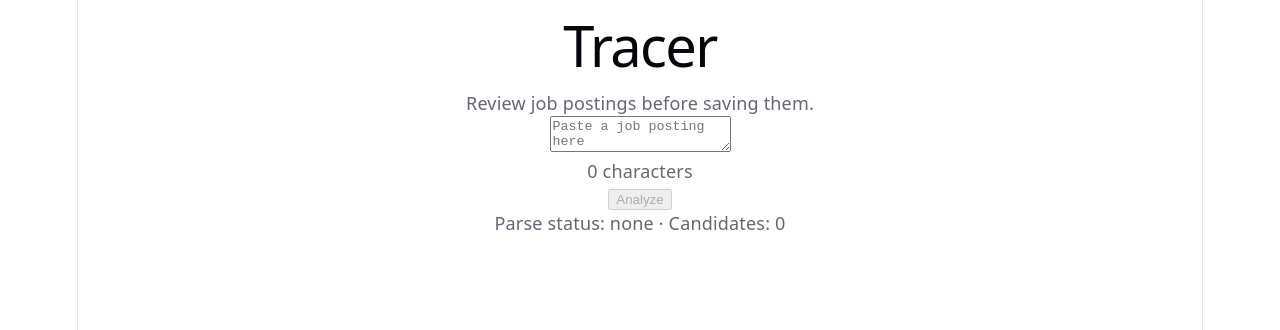
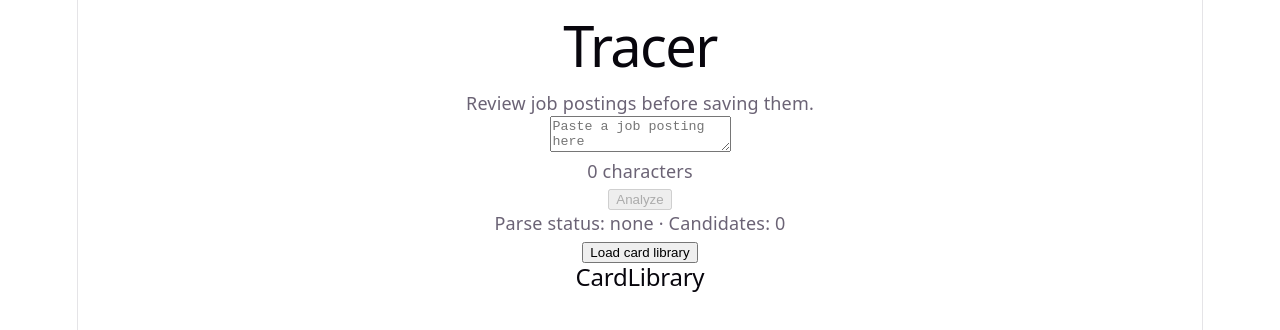
Before and after one commit to dylanxc-cnde/Tracer, a React (Vite) app in the folder frontend/: page / in a window 1280 px wide. Shown: the top 330 px of the page. Built offline with nearby package versions, Linux system fonts and the light colour scheme.

Commit message:
add: Frontend get card library button

```diff
--- a/frontend/src/App.tsx
+++ b/frontend/src/App.tsx
@@ -1,10 +1,11 @@
 import { useState } from 'react'
 import './App.css'
-import { createPostingImport, parsePostingImport, createPostingCard } from './postings/api/postings'
+import { createPostingImport, parsePostingImport, createPostingCard, getPostingCards } from './postings/api/postings'
 import type { PostingParseResult } from './postings/types/postingParse'
 import { PostingCandidateCard } from './components/PostingCandidateCard'
 import type { PostingCard } from './postings/types/postingCard'
 import { PostingCardSummary } from './components/PostingCardSummary'
+import { CardLibrary } from './components/CardLibrary'
 
 
 function App() {
@@ -16,6 +17,8 @@ function App() {
   const [importKey, setImportKey] = useState<string | null>(null)
   const [isSaving, setIsSaving] = useState(false)
   const [createdCard, setCreatedCard] = useState<PostingCard | null>(null)
+  const [cards, setCards] = useState<PostingCard[]>([])
+  const [isCardsLoading, setIsCardsLoading] = useState(false)
 
   async function handleAnalyze() {
     setIsLoading(true)
@@ -86,6 +89,25 @@ function App() {
     return 'Confirm and save'
   }
 
+  async function handleLoadCards() {
+    setIsCardsLoading(true)
+    setError(null)
+
+    try {
+      const storedCards = await getPostingCards()
+      setCards(storedCards)
+    } catch (caughtError: unknown) {
+      if (caughtError instanceof Error) {
+        setError(caughtError.message)
+      } else {
+        setError('Something went wrong while loading cards.')
+      }
+    } finally {
+      setIsCardsLoading(false)
+    }
+
+  }
+
   return (
     <main>
       <h1>Tracer</h1>
@@ -145,6 +167,15 @@ function App() {
         <PostingCardSummary card={createdCard} />
       )}
 
+      <button
+        type='button'
+        onClick={handleLoadCards}
+        disabled={isCardsLoading}
+      >
+        {isCardsLoading? 'Loading...' : 'Load card library'}
+      </button>
+
+      <CardLibrary cards={cards} />
 
     </main>
   )
--- a/frontend/src/components/CardLibrary.tsx
+++ b/frontend/src/components/CardLibrary.tsx
@@ -0,0 +1,25 @@
+import type { PostingCard } from "../postings/types/postingCard"
+import { PostingCardSummary } from "./PostingCardSummary"
+
+type CardLibraryProps = {
+  cards: PostingCard[]
+}
+
+export function CardLibrary(
+    {cards,} : CardLibraryProps
+) {
+    return (
+        <article>
+            <h2>CardLibrary</h2>
+            {cards.map((card) => (
+                <PostingCardSummary
+                key={card.card_key}
+                card={card}
+                />
+            ))}
+        </article>
+    )
+
+
+
+}
--- a/frontend/src/postings/api/postings.ts
+++ b/frontend/src/postings/api/postings.ts
@@ -74,5 +74,17 @@ export async function createPostingCard(
 }
 
 export async function getPostingCards(): Promise<PostingCard[]> {
+    const response = await fetch(`${API_BASE_URL}/posting-cards`,
+        {
+            method: 'GET',
+        }
+    )
+    if (!response.ok) {
+        const errorBody = await response.text()
 
+        throw new Error(
+            `Failed to get posting cards from library (${response.status}): ${errorBody}`
+        )
+    }
+    return (await response.json()) as PostingCard[]
 }
```
